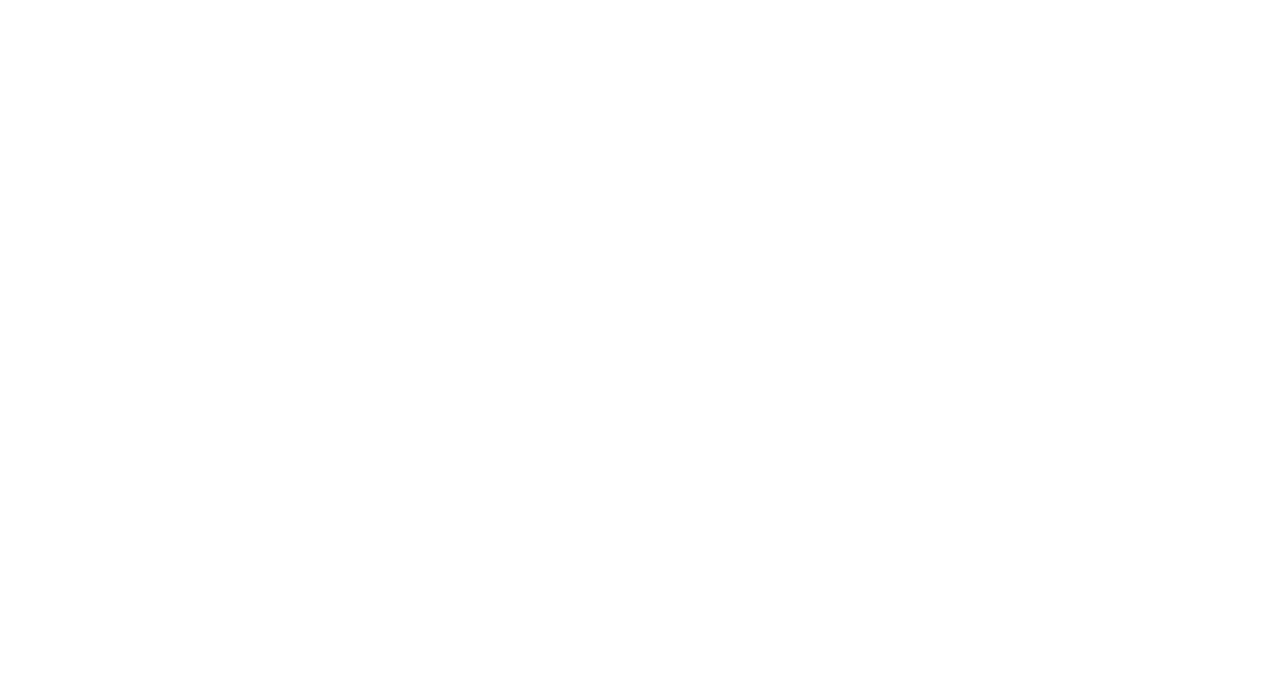
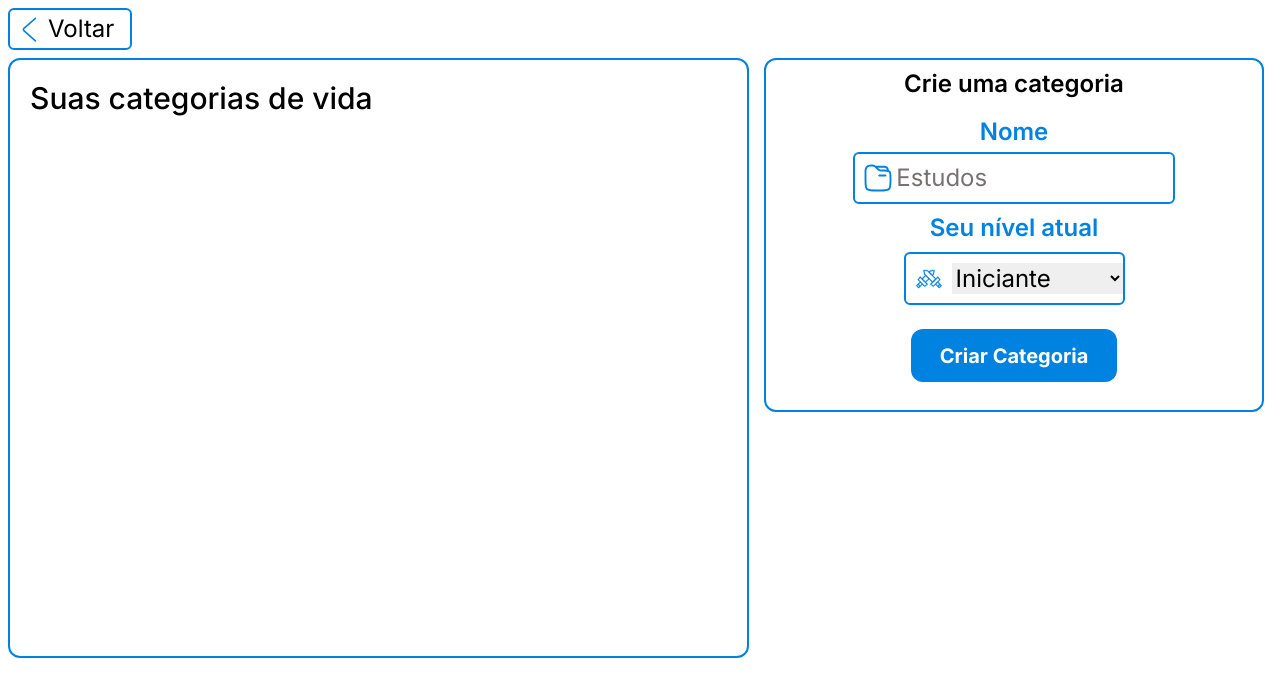
Before and after one commit to AndDev741/BeYou-HabitTracker, a React (Create React App) app: page /categories in a window 1280 px wide. Before the commit this address had no page. Shown: the top 696 px of the page. Built offline with nearby package versions, Linux system fonts and the light colour scheme.

Commit message:
categories part started

```diff
--- a/src/App.js
+++ b/src/App.js
@@ -4,6 +4,7 @@ import RenderForms from './views/login/renderForms';
 import Dashboard from './views/pages/dashboard/dashboard';
 import Settings from './views/pages/settings/settings';
 import HabitsRender from './views/pages/habits/habitsRender';
+import CategoriesRender from './views/pages/categorys/categoriesRender';
 
 function App() {
   return (
@@ -17,6 +18,7 @@ function App() {
           <Route path='/dashboard' element={<Dashboard />} />
           <Route path='/settings' element={<Settings/>} />
           <Route path='/habits' element={<HabitsRender/>} />
+          <Route path='/categories' element={<CategoriesRender/>} />
         </Routes>
       </div>
     </BrowserRouter>
--- /dev/null
+++ b/src/views/pages/categorys/addEditCategory.js
@@ -0,0 +1,59 @@
+import { useState } from 'react';
+import categoryNameIcon from '../../assetsSVG/categoryNameIcon.svg';
+import levelIcon from '../../assetsSVG/levelIcon.svg';
+
+
+export default function AddEditCategory(){
+    const [name, setName] = useState('');
+    const [level, setLevel] = useState('Iniciante');
+
+    function handleName(e){
+        setName(e.target.value);
+    }
+    function handleLevel(e){
+        setLevel(e.target.value);
+    }
+    return(
+        <div className="flex flex-col items-center border-solid border-[2px] border-[#0082E1] rounded-[12px] w-[500px] mr-4">
+            <h1 className="text-2xl font-semibold mt-2">Crie uma categoria</h1>
+            <form className='flex flex-col items-center my-3'>
+                <label htmlFor='name' className='text-2xl font-semibold text-blueFont my-1'>Nome</label>
+                <div className='flex items-center w-[80%] border-solid border-2 border-[#0082E1] rounded-[6px]'>
+                    <label htmlFor='name'>
+                        <img src={categoryNameIcon} alt="coffe icon" className="w-[30px] h-[30px] ml-2" />
+                    </label>
+                    <input
+                    type='text'
+                    maxLength={55}
+                    value={name}
+                    onChange={handleName}
+                    name="name"
+                    id="name"
+                    required
+                    autoComplete='off'
+                    placeholder='Estudos'
+                    className="w-[100%] my-2 ml-2 text-2xl placeholder:text-[#777171] focus:outline-none" />
+                </div>
+                <label htmlFor='name' className='text-2xl font-semibold text-blueFont my-2'>Seu nível atual</label>
+                <div className='flex items-center border-solid border-2 border-[#0082E1] rounded-[6px]'>
+                    <label htmlFor='importance'>
+                        <img src={levelIcon} alt="importance icon" className="w-[30px] h-[30px] mx-2" />
+                    </label>
+                    <select name='importance' id='importance' form='habitsForm'
+                    value={level}
+                    onChange={handleLevel}
+                    className='text-2xl my-[9px]'>
+                        <option value='Iniciante'>Iniciante</option>
+                        <option value='Intermediário'>Intermediário</option>
+                        <option value='Avançado'>Avançado</option>
+                    </select>
+                </div>
+                <div className='flex justify-center my-4 mt-6'>
+                    <input type={'submit'} value="Criar Categoria"
+                    className='w-[206px] h-[53px] text-white text-[20px] font-bold bg-[#0082E1] hover:bg-[#0276c9] rounded-[12px] cursor-pointer'
+                    />
+                </div>
+            </form>
+        </div>
+    )
+}
--- /dev/null
+++ b/src/views/pages/categorys/categoriesList.js
@@ -0,0 +1,9 @@
+export default function CategoriesList(){
+    return(
+        <div className="flex flex-col border-solid border-[2px] border-[#0082E1] rounded-[12px] w-[741px] min-h-[600px] ml-2">
+            <div className="m-1">
+                <h1 className="text-3xl font-medium m-4">Suas categorias de vida</h1>
+            </div>
+        </div>
+    )
+}
--- /dev/null
+++ b/src/views/pages/categorys/categoriesRender.js
@@ -0,0 +1,20 @@
+import AddEditCategory from "./addEditCategory";
+import CategoriesList from "./categoriesList";
+import ReturnButton from "../components/returnButton";
+
+export default function CategoriesRender(){
+    return(
+        <div className="mb-4">
+            <ReturnButton/>
+            <div className="flex justify-between">
+                <div>
+                    <CategoriesList/>
+                </div>
+                <div>
+                    <AddEditCategory/>
+                </div>
+            </div>
+        </div>
+
+    )
+}
--- a/src/views/pages/dashboard/navigation.js
+++ b/src/views/pages/dashboard/navigation.js
@@ -8,7 +8,7 @@ import configIcon from '../../assetsSVG/configIcon.svg'
 export default function Navigation(){
     return(
         <div>
-            <div className="border-solid border-[2px] border-[#0082E1] rounded-[6px] w-[144px] h-[50px] ">
+            <div className="border-solid border-[2px] border-[#0082E1] rounded-[6px] w-[169px] h-[50px] ">
                 <Link to="/habits">
                     <button className='flex items-center mt-[6px]'>
                         <img alt='habit cicle' src={habitsIcon} className="w-[35px] ml-2" />
@@ -16,29 +16,32 @@ export default function Navigation(){
                     </button>
                 </Link>
             </div>
-            <div className="border-solid border-[2px] border-[#0082E1] rounded-[6px] w-[144px] h-[50px] mt-5 ">
+            <div className="border-solid border-[2px] border-[#0082E1] rounded-[6px] w-[169px] h-[50px] mt-5 ">
                 <button className='flex items-center mt-[6px]'>
                     <img alt='to-do list' src={tasksIcon} className="w-[35px] ml-2" />
                     <p className='text-[20px] font-medium ml-3'>Tarefas</p>
                 </button>
             </div>
-            <div className="border-solid border-[2px] border-[#0082E1] rounded-[6px] w-[144px] h-[50px] mt-5 ">
+            <div className="border-solid border-[2px] border-[#0082E1] rounded-[6px] w-[169px] h-[50px] mt-5 ">
                 <button className='flex items-center mt-[6px]'>
                     <img alt='arrow on target' src={goalsIcon} className="w-[35px] ml-2" />
                     <p className='text-[20px] font-medium ml-3'>Metas</p>
                 </button>
             </div>
-            <div className="border-solid border-[2px] border-[#0082E1] rounded-[6px] w-[144px] h-[50px] mt-5 ">
+            <div className="border-solid border-[2px] border-[#0082E1] rounded-[6px] w-[169px] h-[50px] mt-5 ">
                 <button className='flex items-center mt-[6px]'>
                     <img alt='home landscape' src={routineIcon} className="w-[35px] ml-2" />
                     <p className='text-[20px] font-medium ml-3'>Rotina</p>
                 </button>
             </div>
-            <div className="border-solid border-[2px] border-[#0082E1] rounded-[6px] w-[144px] h-[50px] mt-5 ">
-                <button className='flex items-center mt-[6px]'>
-                    <img alt='experience configuration' src={experienceIcon} className="w-[35px] ml-2" />
-                    <p className='text-[20px] font-medium ml-3'>EXP</p>
-                </button>
+            <div className="border-solid border-[2px] border-[#0082E1] rounded-[6px] w-[169px] h-[50px] mt-5 ">
+                <Link to={"/categories"}>
+                    <button className='flex items-center mt-[6px]'>
+                        <img alt='experience configuration' src={experienceIcon} className="w-[35px] ml-2" />
+                        <p className='text-[20px] font-medium ml-3'>Categorias</p>
+                    </button>
+                </Link>
+
             </div>
             <div className="border-solid border-[2px] border-[#0082E1] rounded-[6px] rounded-r-[25px] w-[184px] h-[50px] mt-12 ">
                 <Link to={'/settings'}>
```
Also changed, not shown: src/views/assetsSVG/categoryNameIcon.svg (added), src/views/assetsSVG/levelIcon.svg (added).
